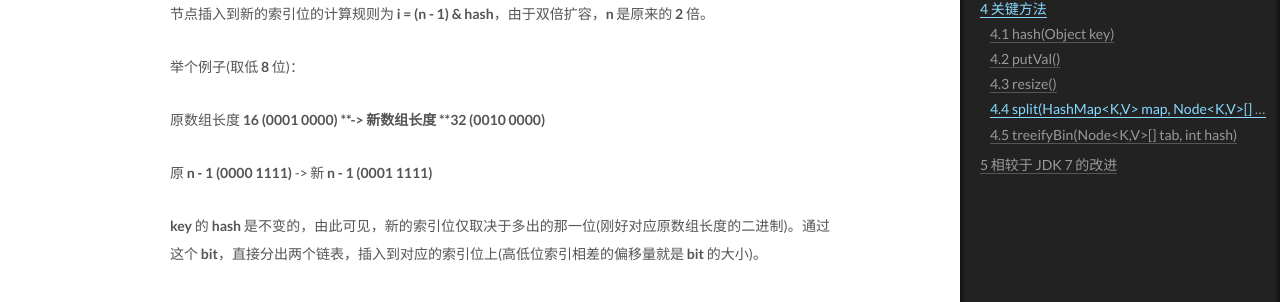
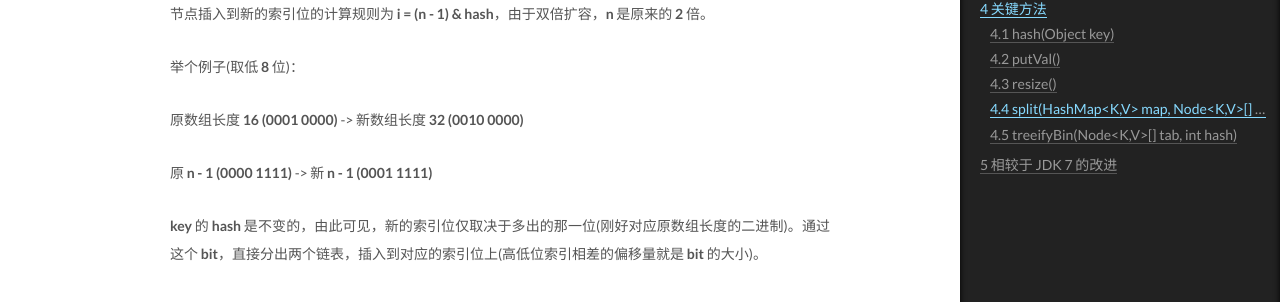
Before and after one commit to guolanren/guolanren.github.io, a Jekyll site: the page built from _posts/2020-04-22-JDK源码-HashMap.md, in a window 1280 px wide and 900 px high, scrolled down 11183 px. Shown: the part 149-451 px from the top of the window. Built offline with Jekyll 4.4.1, drawn with Linux system fonts in a browser that asks for light colours; comment, search, counter and statistics services are not loaded.

```diff
--- a/_posts/2020-04-22-JDK源码-HashMap.md
+++ b/_posts/2020-04-22-JDK源码-HashMap.md
@@ -517,9 +517,9 @@ final void split(HashMap<K,V> map, Node<K,V>[] tab, int index, int bit) {
 
   举个例子(取低 **8** 位)：
 
-  原数组长度 **16 (0001 0000) **-> 新数组长度 **32 (0010 0000)**
+  原数组长度 **16 (0001 0000)** -\> 新数组长度 **32 (0010 0000)**
 
-  原 **n - 1 (0000 1111)** -> 新 **n - 1 (0001 1111)**
+  原 **n - 1 (0000 1111)** -\> 新 **n - 1 (0001 1111)**
 
   **key** 的 **hash** 是不变的，由此可见，新的索引位仅取决于多出的那一位(刚好对应原数组长度的二进制)。通过这个 **bit**，直接分出两个链表，插入到对应的索引位上(高低位索引相差的偏移量就是 **bit** 的大小)。
 
```
